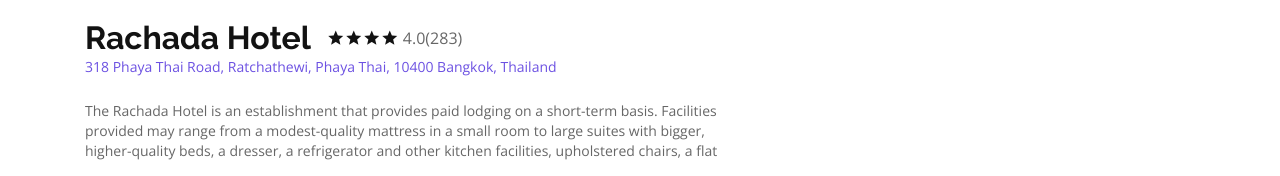
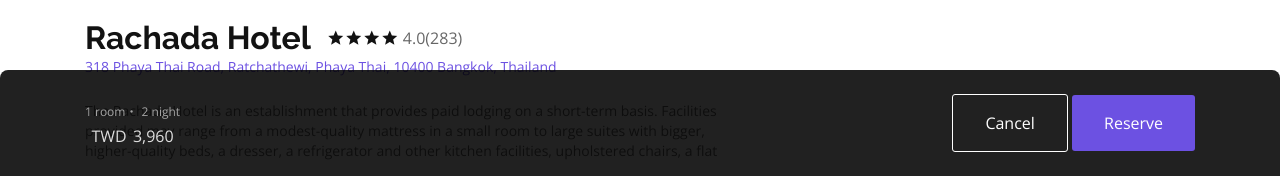
Before and after one commit to JohnsonHuang1134/PSD-to-HTML-practice, a plain HTML site: page aloha/tpl/detail.html in a window 1280 px wide. Shown: the part 624-800 px from the top of the page. Drawn offline with nearby package versions, Linux system fonts and the light colour scheme.

Commit message:
<aloha> 5hr

```diff
--- a/aloha/style/css/reset.css
+++ b/aloha/style/css/reset.css
@@ -67,6 +67,10 @@ a,
 a:hover {
 	text-decoration: none;
 	color: inherit;
+}
+a{
+	display: block;
+	height: 100%;
 }
 
 input[type=number]::-webkit-inner-spin-button,
--- a/aloha/style/scss/_detail.scss
+++ b/aloha/style/scss/_detail.scss
@@ -310,3 +310,43 @@
         border: 0;
     }
 }
+/*================================================*/
+/*confirm_popup*/
+/*================================================*/
+.confirm{
+    @include pos_fix(auto, 0, -104px, 0);
+    @include d_f(flex, center, space-between, row, nowrap);
+    margin: auto;
+    padding: 0 85px;
+    background: #000000DE;
+    transition: bottom .5s;
+    border-radius: 8px 8px 0 0;
+    z-index: 1;
+    &.active{
+        bottom: 0;
+    }
+    &_info{
+        @include d_f(flex, center, center, column, nowrap);
+        &_amount{
+            tt{
+                color: rgba(255, 255, 255, .6);
+            }
+        }
+        &_price{
+            font-size: 24px;
+            tt{
+                color: rgba(255, 255, 255, .85);
+            }
+        }
+    }
+    &_btn{
+        .cancel_btn{
+            @include cancel_btn;
+            padding: 17px 32px;
+        }
+        .reserve_btn{
+            @include primary_btn;
+            padding: 17px 32px;
+        }
+    }
+}
--- a/aloha/style/scss/_share.scss
+++ b/aloha/style/scss/_share.scss
@@ -1717,10 +1717,6 @@ h5,
 		font-size: 16px;
 		line-height: 22px;
 	}
-}
-// 距離
-@function distance($count: 1) {
-    @return $distance_primary * $count;
 }
 // 動畫
 .active_item {
--- a/aloha/style/scss/_variable.scss
+++ b/aloha/style/scss/_variable.scss
@@ -10,4 +10,3 @@ $text_family_secondary:'Raleway';
 $bg_primary:#F1F0F8;
 $bg_secondary:#6C51E2;
 $bg_white:#fff;
-$distance_primary:8px;
--- a/aloha/tpl/detail.html
+++ b/aloha/tpl/detail.html
@@ -110,7 +110,7 @@
     <!-- header start -->
     <header class="main_width">
         <i class="material-icons hab_btn">menu</i>
-        <h1 class="main_logo">ALOHA</h1>
+        <h1 class="main_logo"><a href="./home.html"></a></h1>
         <label class="select_box">
             <i class="material-icons function">language</i>
             <select name="" id="">
@@ -129,7 +129,7 @@
             <i class="material-icons arr">arrow_drop_down</i>
         </div>
         <div class="txt_btn">Sign up</div>
-        <div class="txt_btn">Login</div>
+        <div class="txt_btn"><a href="./login.html">Login</a></div>
     </header>
     <!-- header end -->
     <!-- search start-->
@@ -193,7 +193,7 @@
                     </li>
                 </ul>
             </div>
-            <button class="saerch_btn">search</button>
+            <button class="saerch_btn" onclick="document.location.href='./result.html'">search</button>
         </div>
     </div>
     <!-- search end -->
@@ -432,6 +432,22 @@
                 </div>
             </div>
         </div>
+        <div class="confirm active">
+            <div class="confirm_info">
+                <span class="confirm_info_amount">
+                    <tt class="fz-12">1 room・</tt>
+                    <tt class="fz-12">2 night</tt>
+                </span>
+                <span class="confirm_info_price">
+                    <tt>TWD</tt>
+                    <tt>3,960</tt>
+                </span>
+            </div>
+            <div class="confirm_btn">
+                <button class="cancel_btn my-3">Cancel</button>
+                <button class="reserve_btn my-3" onclick="document.location.href='./reserve.html'">Reserve</button>
+            </div>
+        </div>
         <!-- subscribe start -->
         <!-- <div class="subscribe">
             <div class="container">
```
Also changed, not shown: aloha/tpl/home.html (+3 -3 lines), aloha/tpl/login.html (+2 -2 lines), aloha/tpl/member.html (+1 -1 lines), aloha/tpl/reserve.html (+1 -1 lines), aloha/tpl/reserve_success.html (+1 -1 lines), aloha/tpl/result.html (+5 -3 lines), aloha/style/css/all.css, 1 other file.
